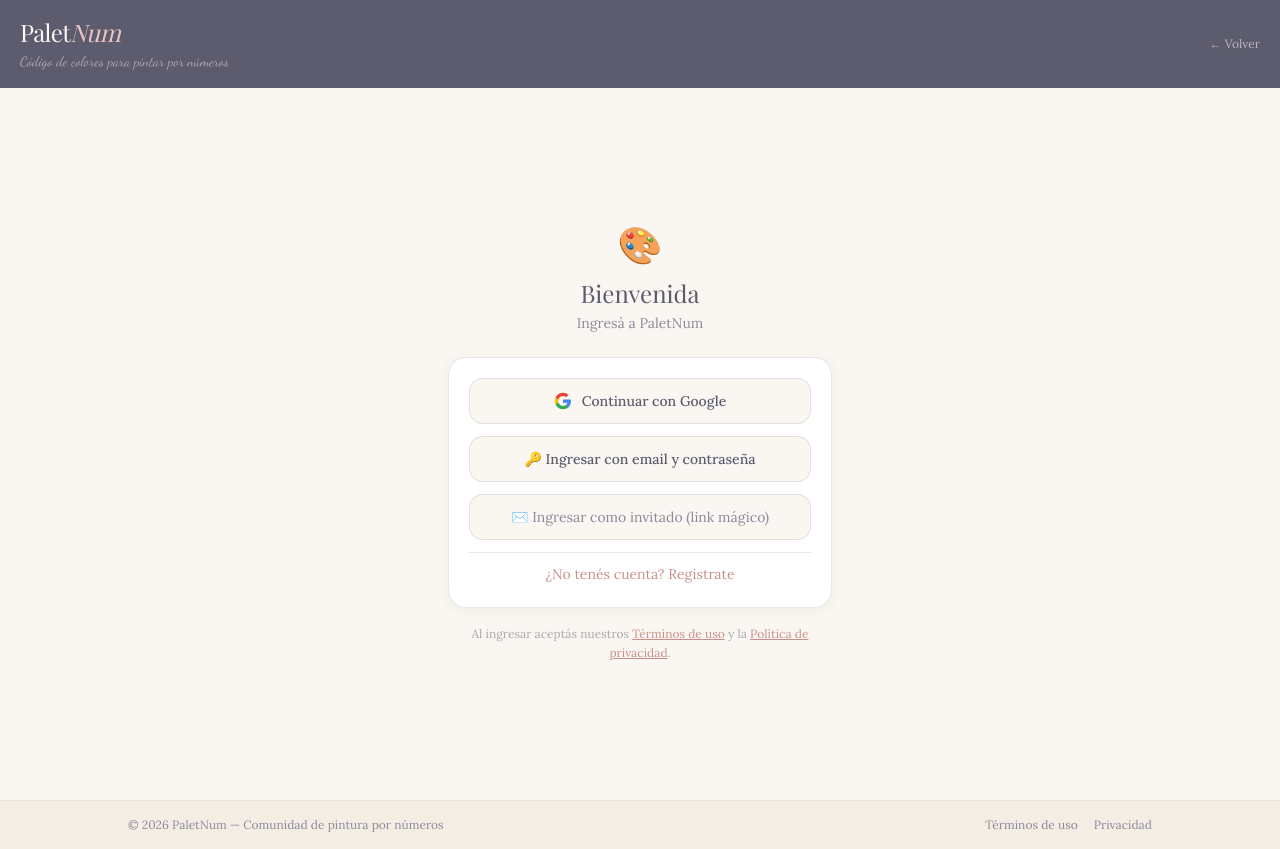
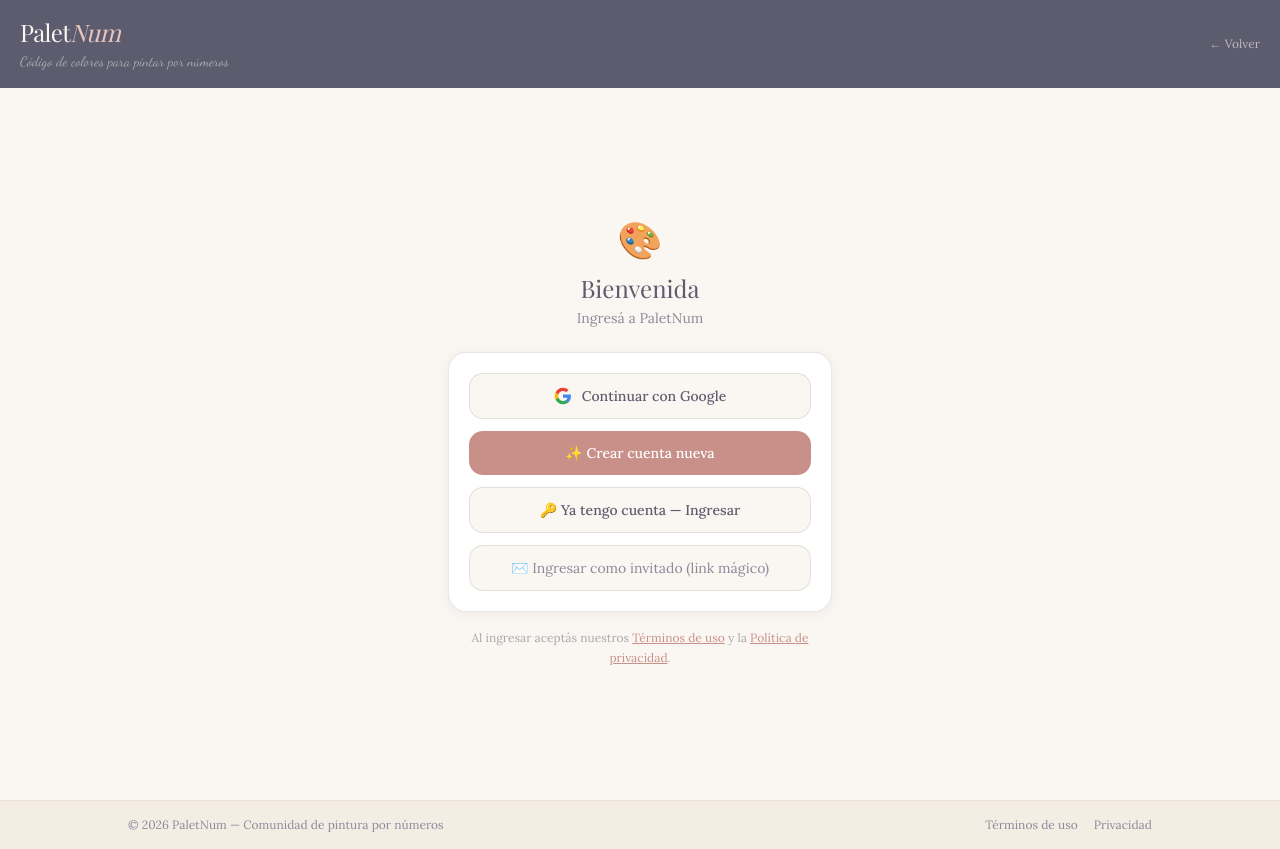
Before and after one commit to Jcantero95/paletnum, a Next.js app: page /auth/login in a window 1280 px wide. Built offline with nearby package versions, Linux system fonts and the light colour scheme; no server answers; a web font is replaced by a local one.

Commit message:
feat: opciones de login mas claras

```diff
--- a/src/app/auth/login/page.tsx
+++ b/src/app/auth/login/page.tsx
@@ -132,6 +132,7 @@ function LoginContent() {
           <div className="rounded-2xl p-5 shadow-cozy"
                style={{ background: 'white', border: '1px solid rgba(92,92,110,0.15)' }}>
 
+            {/* OPCIONES */}
             {vista === 'opciones' && (
               <div className="space-y-3">
                 <button onClick={handleGoogle}
@@ -147,11 +148,18 @@ function LoginContent() {
                   Continuar con Google
                 </button>
 
+                <button onClick={() => setVista('registro')}
+                  className="w-full flex items-center justify-center gap-2 rounded-xl
+                             py-3 text-sm font-sans font-medium hover:opacity-90 transition-opacity"
+                  style={{ background: '#C9908A', color: 'white', border: 'none' }}>
+                  ✨ Crear cuenta nueva
+                </button>
+
                 <button onClick={() => setVista('password')}
                   className="w-full flex items-center justify-center gap-2 rounded-xl
                              py-3 text-sm font-sans font-medium hover:opacity-90 transition-opacity"
                   style={{ border: '1px solid rgba(92,92,110,0.15)', background: '#FAF6F1' }}>
-                  🔑 Ingresar con email y contraseña
+                  🔑 Ya tengo cuenta — Ingresar
                 </button>
 
                 <button onClick={() => setVista('magic')}
@@ -160,18 +168,10 @@ function LoginContent() {
                   style={{ border: '1px solid rgba(92,92,110,0.15)', background: '#FAF6F1', color: '#8A8A9A' }}>
                   ✉️ Ingresar como invitado (link mágico)
                 </button>
-
-                <div className="pt-2 border-t text-center"
-                     style={{ borderColor: 'rgba(92,92,110,0.15)' }}>
-                  <button onClick={() => setVista('registro')}
-                    className="text-sm font-sans hover:underline"
-                    style={{ color: '#C9908A' }}>
-                    ¿No tenés cuenta? Registrate
-                  </button>
-                </div>
               </div>
             )}
 
+            {/* LOGIN CON CONTRASEÑA */}
             {vista === 'password' && (
               <>
                 <button onClick={() => { setVista('opciones'); setError(null) }}
@@ -212,6 +212,7 @@ function LoginContent() {
               </>
             )}
 
+            {/* MAGIC LINK */}
             {vista === 'magic' && (
               <>
                 <button onClick={() => { setVista('opciones'); setError(null); setSent(false) }}
@@ -259,6 +260,7 @@ function LoginContent() {
               </>
             )}
 
+            {/* REGISTRO */}
             {vista === 'registro' && (
               <>
                 <button onClick={() => { setVista('opciones'); setError(null) }}
```
